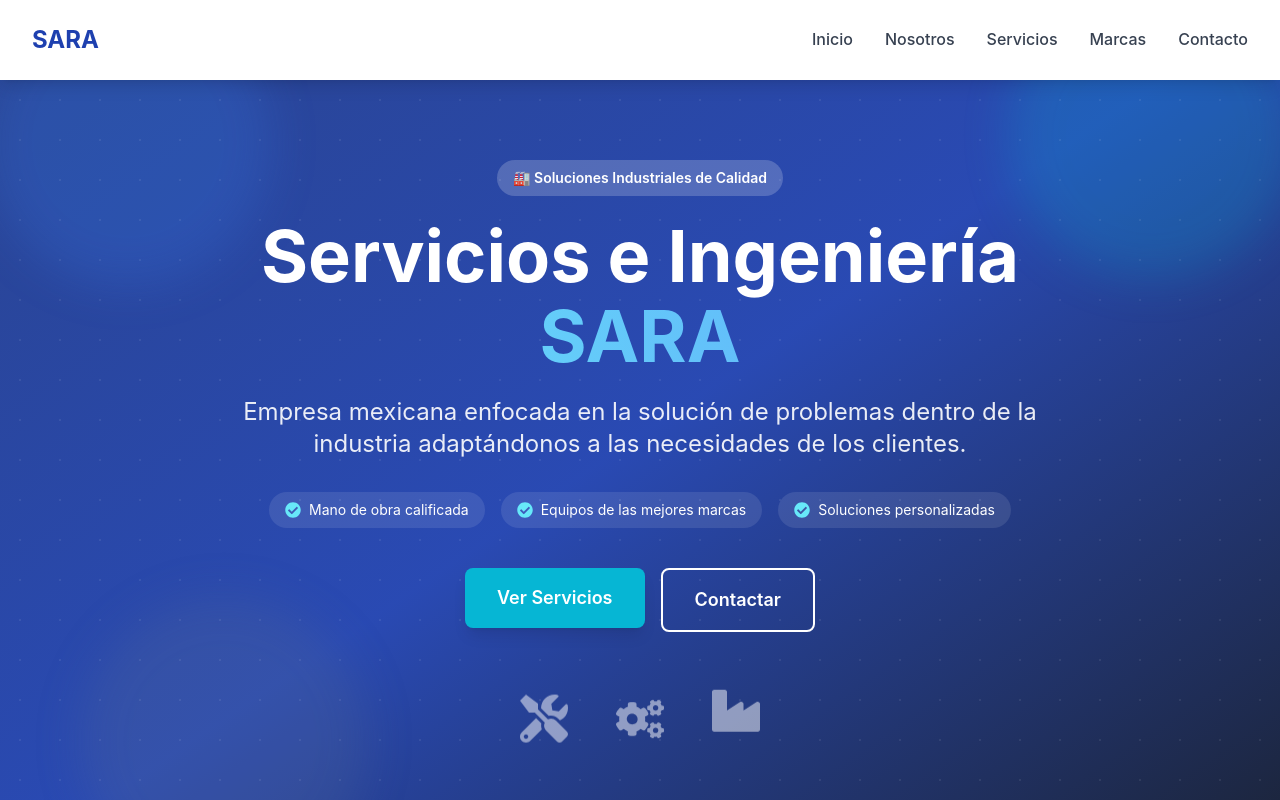
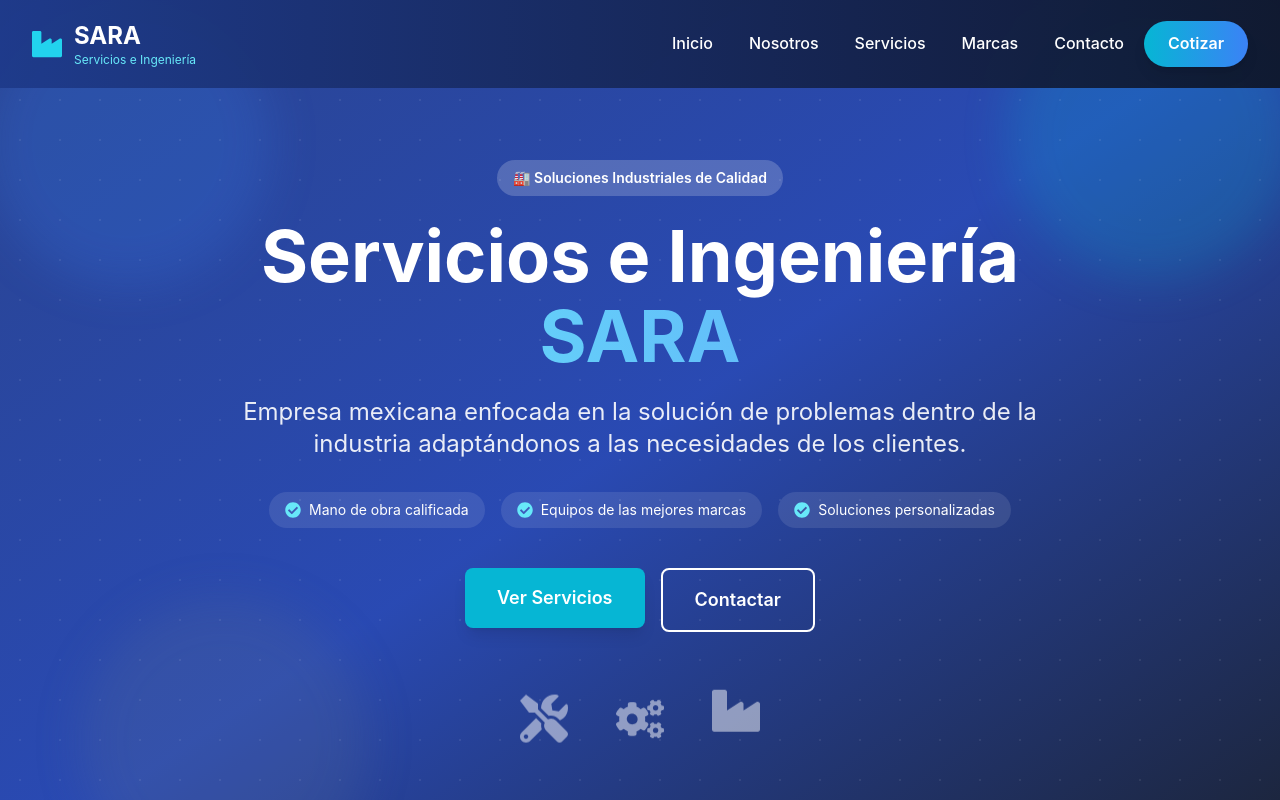
Before and after one commit to luisdm921/SARA, a Next.js app: page / in a window 1280 px wide. Shown: the top 800 px of the page. Built offline with nearby package versions, Linux system fonts and the light colour scheme.

Commit message:
Fix: Sincronizar colores de iconos X y hamburguesa según scroll

```diff
--- a/src/components/layout/Navbar.tsx
+++ b/src/components/layout/Navbar.tsx
@@ -1,74 +1,204 @@
 "use client";
 
-import { useState } from "react";
-import { FaBars, FaTimes } from "react-icons/fa";
+import { useState, useEffect } from "react";
+import Link from "next/link";
+import { FaBars, FaTimes, FaIndustry } from "react-icons/fa";
 
-export const
+export const Navbar = () => {
+  const [isOpen, setIsOpen] = useState(false);
+  const [isScrolled, setIsScrolled] = useState(false);
 
- Navbar = () => {
-  const [isOpen, setIsOpen] = useState(false);
+  useEffect(() => {
+    const handleScroll = () => {
+      setIsScrolled(window.scrollY > 20);
+    };
 
-  const navItems = [
-    { label: "Inicio", href: "#inicio" },
-    { label: "Nosotros", href: "#nosotros" },
-    { label: "Servicios", href: "#servicios" },
-    { label: "Marcas", href: "#marcas" },
-    { label: "Contacto", href: "#contacto" },
+    window.addEventListener("scroll", handleScroll);
+    return () => window.removeEventListener("scroll", handleScroll);
+  }, []);
+
+  const navLinks = [
+    { href: "#inicio", label: "Inicio" },
+    { href: "#nosotros", label: "Nosotros" },
+    { href: "#servicios", label: "Servicios" },
+    { href: "#marcas", label: "Marcas" },
+    { href: "#contacto", label: "Contacto" },
   ];
 
+  const handleLinkClick = () => {
+    setIsOpen(false);
+  };
+
   return (
-    <nav className="bg-white shadow-lg fixed w-full z-50">
-      <div className="max-w-7xl mx-auto px-4 sm:px-6 lg:px-8">
-        <div className="flex justify-between items-center h-20">
-          {/* Logo */}
-          <div className="flex-shrink-0">
-            <a href="#inicio" className="text-2xl font-bold text-primary">
-              SARA
-            </a>
-          </div>
+    <>
+      <nav
+        className={`fixed w-full transition-all duration-500 ${
+          isOpen ? "z-[60]" : "z-50"
+        } ${
+          isScrolled
+            ? "bg-white shadow-lg py-3"
+            : "bg-gradient-to-r from-blue-900/95 to-slate-900/95 backdrop-blur-sm py-5"
+        }`}
+      >
+        <div className="container mx-auto px-4 lg:px-8">
+          <div className="flex justify-between items-center">
+            {/* Logo */}
+            <Link href="/" className="flex items-center gap-3 group">
+              <div
+                className={`transition-all duration-300 ${
+                  isScrolled
+                    ? "text-primary"
+                    : "text-cyan-400"
+                }`}
+              >
+                <FaIndustry className="text-3xl group-hover:scale-110 group-hover:rotate-6 transition-all duration-300" />
+              </div>
+              <div className="flex flex-col">
+                <span
+                  className={`text-xl md:text-2xl font-bold transition-colors duration-300 ${
+                    isScrolled ? "text-slate-800" : "text-white"
+                  }`}
+                >
+                  SARA
+                </span>
+                <span
+                  className={`text-xs transition-colors duration-300 ${
+                    isScrolled ? "text-primary" : "text-cyan-300"
+                  }`}
+                >
+                  Servicios e Ingeniería
+                </span>
+              </div>
+            </Link>
 
-          {/* Desktop Menu */}
-          <div className="hidden md:flex space-x-8">
-            {navItems.map((item) => (
+            {/* Desktop Menu */}
+            <div className="hidden lg:flex items-center space-x-1">
+              {navLinks.map((link) => (
+                <a
+                  key={link.href}
+                  href={link.href}
+                  className={`px-4 py-2 rounded-lg font-medium transition-all duration-300 ${
+                    isScrolled
+                      ? "text-slate-700 hover:bg-blue-50 hover:text-primary"
+                      : "text-white hover:bg-white/10"
+                  }`}
+                >
+                  {link.label}
+                </a>
+              ))}
               <a
-                key={item.label}
-                href={item.href}
-                className="text-gray-700 hover:text-primary transition-colors duration-300 font-medium"
+                href="#contacto"
+                className={`ml-4 px-6 py-2.5 rounded-full font-semibold transition-all duration-300 transform hover:scale-105 shadow-lg ${
+                  isScrolled
+                    ? "bg-gradient-to-r from-primary to-blue-700 text-white hover:from-blue-700 hover:to-primary"
+                    : "bg-gradient-to-r from-cyan-500 to-blue-500 text-white hover:from-cyan-400 hover:to-blue-400"
+                }`}
               >
-                {item.label}
+                Cotizar
               </a>
-            ))}
-          </div>
+            </div>
 
-          {/* Mobile menu button */}
-          <div className="md:hidden">
+            {/* Mobile Menu Button */}
             <button
+              className="lg:hidden text-2xl relative z-[60] p-2 hover:scale-110 transition-transform"
               onClick={() => setIsOpen(!isOpen)}
-              className="text-gray-700 hover:text-primary focus:outline-none"
+              aria-label="Toggle menu"
             >
-              {isOpen ? <FaTimes size={24} /> : <FaBars size={24} />}
+              {isOpen ? (
+                <FaTimes
+                  className={`transition-colors ${
+                    isScrolled ? "text-slate-700" : "text-white"
+                  }`}
+                />
+              ) : (
+                <FaBars
+                  className={`transition-colors ${
+                    isScrolled ? "text-slate-700" : "text-white"
+                  }`}
+                />
+              )}
             </button>
           </div>
         </div>
+      </nav>
+
+      {/* Mobile Menu Overlay */}
+      <div
+        className={`lg:hidden fixed inset-0 bg-gradient-to-br from-blue-900 via-slate-900 to-blue-800 z-[55] transition-all duration-500 ${
+          isOpen
+            ? "opacity-100 pointer-events-auto"
+            : "opacity-0 pointer-events-none"
+        }`}
+      >
+        {/* Background Pattern */}
+        <div className="absolute inset-0 opacity-10">
+          <svg width="100%" height="100%">
+            <pattern
+              id="mobile-pattern"
+              x="0"
+              y="0"
+              width="40"
+              height="40"
+              patternUnits="userSpaceOnUse"
+            >
+              <circle cx="20" cy="20" r="1" fill="white" />
+            </pattern>
+            <rect width="100%" height="100%" fill="url(#mobile-pattern)" />
+          </svg>
+        </div>
+
+        {/* Animated Blobs */}
+        <div className="absolute inset-0 opacity-20">
+          <div className="absolute top-10 -left-4 w-72 h-72 bg-cyan-500 rounded-full mix-blend-multiply filter blur-xl animate-float"></div>
+          <div
+            className="absolute -bottom-8 right-10 w-72 h-72 bg-blue-500 rounded-full mix-blend-multiply filter blur-xl animate-float"
+            style={{ animationDelay: "2s" }}
+          ></div>
+        </div>
+
+        {/* Menu Content */}
+        <div className="relative z-10 flex flex-col items-center justify-center h-full space-y-8 px-4">
+          {/* Logo in Mobile Menu */}
+          <div className="flex items-center gap-3 mb-4">
+            <FaIndustry className="text-5xl text-cyan-400 animate-pulse" />
+            <div className="flex flex-col">
+              <span className="text-3xl font-bold text-white">SARA</span>
+              <span className="text-sm text-cyan-300">Servicios e Ingeniería</span>
+            </div>
+          </div>
+
+          {/* Navigation Links */}
+          {navLinks.map((link, index) => (
+            <a
+              key={link.href}
+              href={link.href}
+              className="text-white text-2xl font-semibold transition-all hover:text-cyan-300 hover:scale-110"
+              onClick={handleLinkClick}
+              style={{
+                animation: isOpen
+                  ? `fadeInUp 0.5s ease-out ${index * 0.1}s both`
+                  : "none",
+              }}
+            >
+              {link.label}
+            </a>
+          ))}
+
+          {/* CTA Button */}
+          <a
+            href="#contacto"
+            onClick={handleLinkClick}
+            className="mt-6 px-8 py-3 bg-gradient-to-r from-cyan-500 to-blue-500 text-white rounded-full font-bold text-lg transition-all hover:from-cyan-400 hover:to-blue-400 hover:scale-110 shadow-2xl"
+            style={{
+              animation: isOpen
+                ? `fadeInUp 0.5s ease-out ${navLinks.length * 0.1}s both`
+                : "none",
+            }}
+          >
+            Cotizar Ahora
+          </a>
+        </div>
       </div>
-
-      {/* Mobile Menu */}
-      {isOpen && (
-        <div className="md:hidden">
-          <div className="px-2 pt-2 pb-3 space-y-1 sm:px-3 bg-white shadow-lg">
-            {navItems.map((item) => (
-              <a
-                key={item.label}
-                href={item.href}
-                className="block px-3 py-2 text-gray-700 hover:text-primary hover:bg-gray-50 rounded-md transition-colors duration-300"
-                onClick={() => setIsOpen(false)}
-              >
-                {item.label}
-              </a>
-            ))}
-          </div>
-        </div>
-      )}
-    </nav>
+    </>
   );
 };
```
